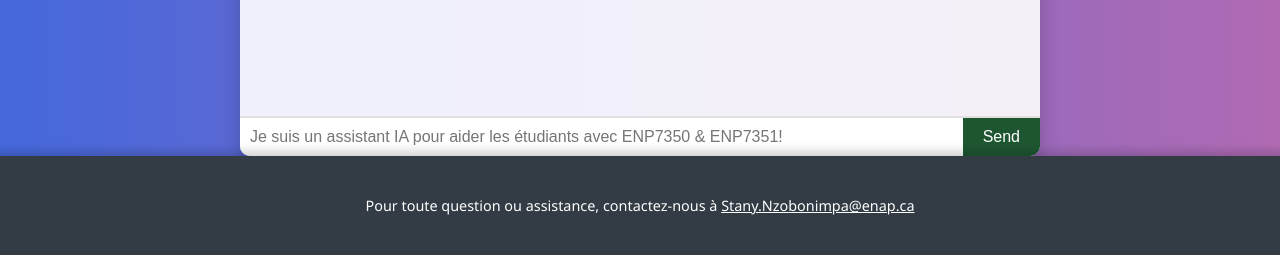
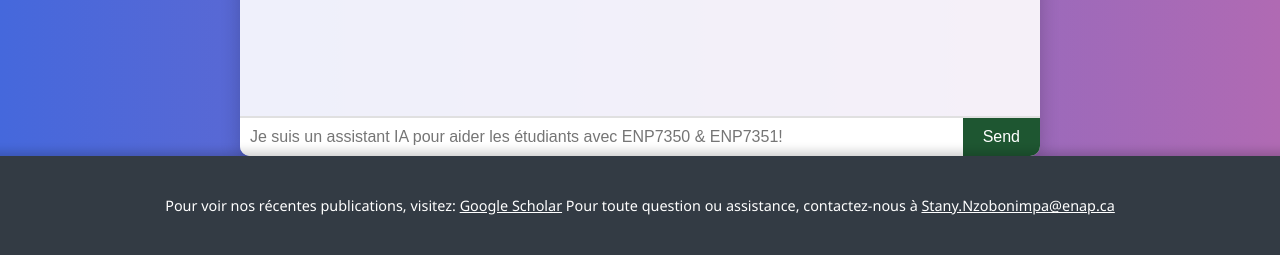
Before and after one commit to snsn3/cours_ENP_7350_et_ENP_7351, a Flask app: page / in a window 1280 px wide. Shown: the part 545-800 px from the top of that part. Run offline with Flask 2, Linux system fonts and the light colour scheme; the page is wider than the window, and the part outside it is not shown.

Commit message:
Update index.html

```diff
--- a/templates/index.html
+++ b/templates/index.html
@@ -122,7 +122,7 @@
         </div>
     </div>
     <div class="contact-info">
-        Pour toute question ou assistance, contactez-nous à <a href="mailto:Stany.Nzobonimpa@enap.ca" style="color: #ffffff; text-decoration: underline;">Stany.Nzobonimpa@enap.ca</a>
+        Pour voir nos récentes publications, visitez:  <a href="https://scholar.google.com/citations?user=aAI6Wf8AAAAJ&hl=en&oi=ao". style="color: #ffffff; text-decoration: underline;">Google Scholar</a> Pour toute question ou assistance, contactez-nous à <a href="mailto:Stany.Nzobonimpa@enap.ca". style="color: #ffffff; text-decoration: underline;">Stany.Nzobonimpa@enap.ca</a>
     </div>
     <script>
         const chatInput = document.getElementById('chat-input');
```
